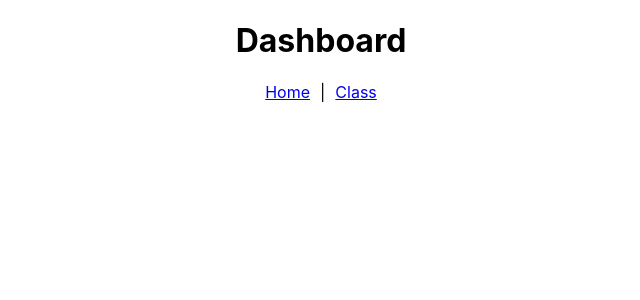
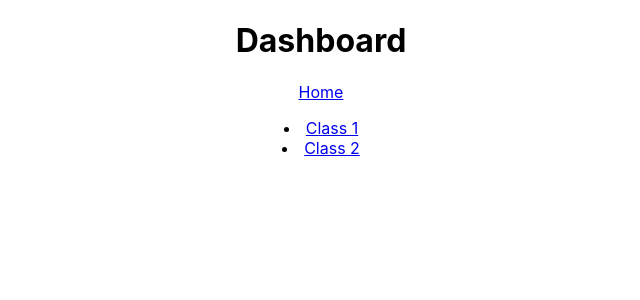
Before and after one commit to jrp9pte/Educator_Hub, a React (Create React App) app in the folder tje-dashboard-app/: page /overall_dashboard in a window 1280 px wide. Shown: the top 300 px of the page, without its empty margins (319-959 px from the left). Built offline with nearby package versions, Linux system fonts and the light colour scheme.

Commit message:
Modified class_page so that it can take unique classes with unique id's

```diff
--- a/tje-dashboard-app/src/App.js
+++ b/tje-dashboard-app/src/App.js
@@ -16,7 +16,7 @@ function App() {
         <Route path="student_directory" element={<StudentDirectory />} />
         <Route path="teacher_directory" element={<TeacherDirectory />} />
         <Route path="teacher_dashboard" element={<TeacherDashboard />} />
-        <Route path="class_page" element={<ClassPage />} />
+        <Route path="class_page/:id" element={<ClassPage />} />
       </Routes>
     </BrowserRouter>
   );
--- a/tje-dashboard-app/src/components/CLASS_PAGE/CLASS_PAGE.js
+++ b/tje-dashboard-app/src/components/CLASS_PAGE/CLASS_PAGE.js
@@ -1,12 +1,17 @@
 import { Link } from "react-router-dom";
+import { useParams } from "react-router-dom";
 
 function CLASS_PAGE() {
+  //useParams() yields the id ":id" of the url. This can be used to title the coourses as shown on line 14
+  const { id } = useParams();
+
   return (
     <div style={{ textAlign: "center" }}>
       <h1>Class Page</h1>
       <Link to="/overall_dashboard">Dashboard</Link>
       <span style={{ margin: "0 10px" }}>|</span>
       <Link to="/teacher_dashboard">Teacher Dashboard</Link>
+      <h2>Class {id}</h2>
     </div>
   );
 }
--- a/tje-dashboard-app/src/components/Dash_board/Dash_board.js
+++ b/tje-dashboard-app/src/components/Dash_board/Dash_board.js
@@ -1,12 +1,27 @@
 import { Link } from "react-router-dom";
 
 function DASH_BOARD() {
+  //TODO : Map all courses, creating a new element of the list for each course, passing its unique id/tag to the url class_page/:id
+  /*
+  Something like:
+  map (
+  const tag = "/class_page/" + id
+  )
+  <Link to={tag}>{"Class " + tag}</Link>
+  */
   return (
     <div style={{ textAlign: "center" }}>
       <h1>Dashboard</h1>
       <Link to="/">Home</Link>
-      <span style={{ margin: "0 10px" }}>|</span>
-      <Link to="/class_page">Class</Link>
+      <p></p>
+      <div>
+        <li>
+          <Link to="/class_page/1">Class 1</Link>
+        </li>
+        <li>
+          <Link to="/class_page/2">Class 2</Link>
+        </li>
+      </div>
     </div>
   );
 }
```
Also changed, not shown: tje-dashboard-app/src/index.js (+6 -6 lines).
